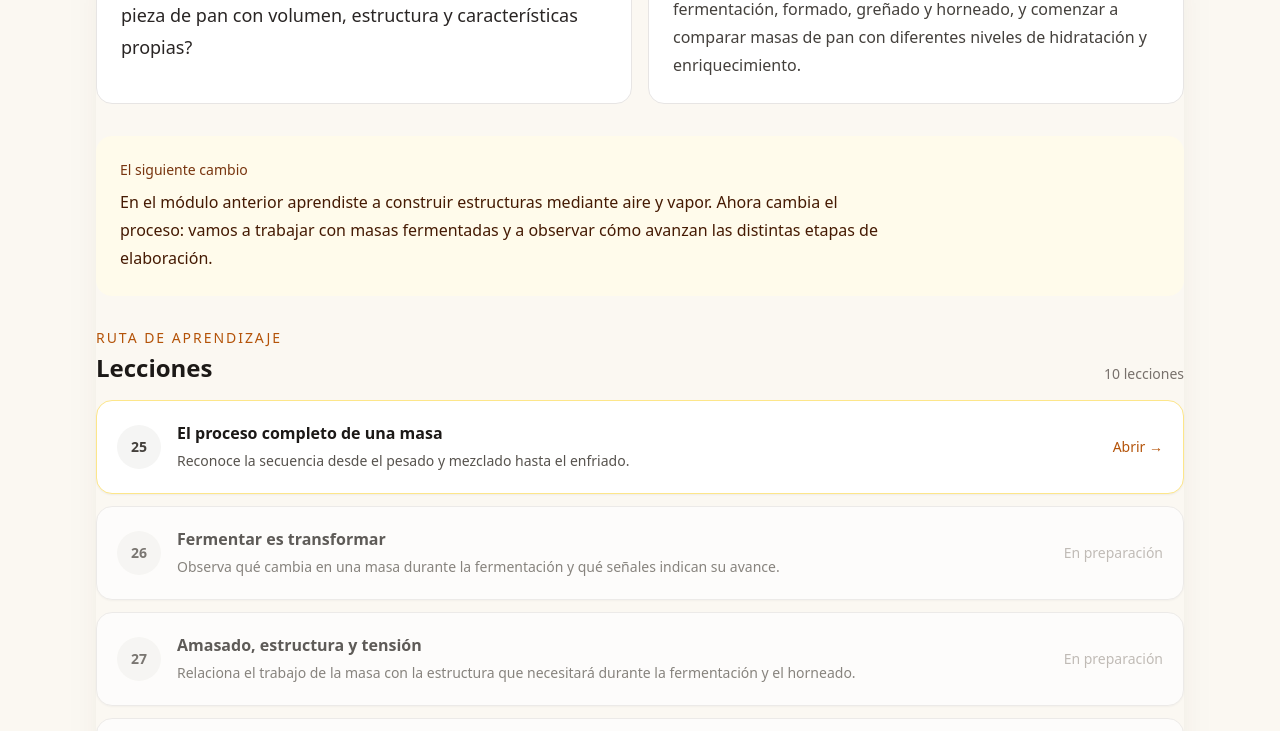
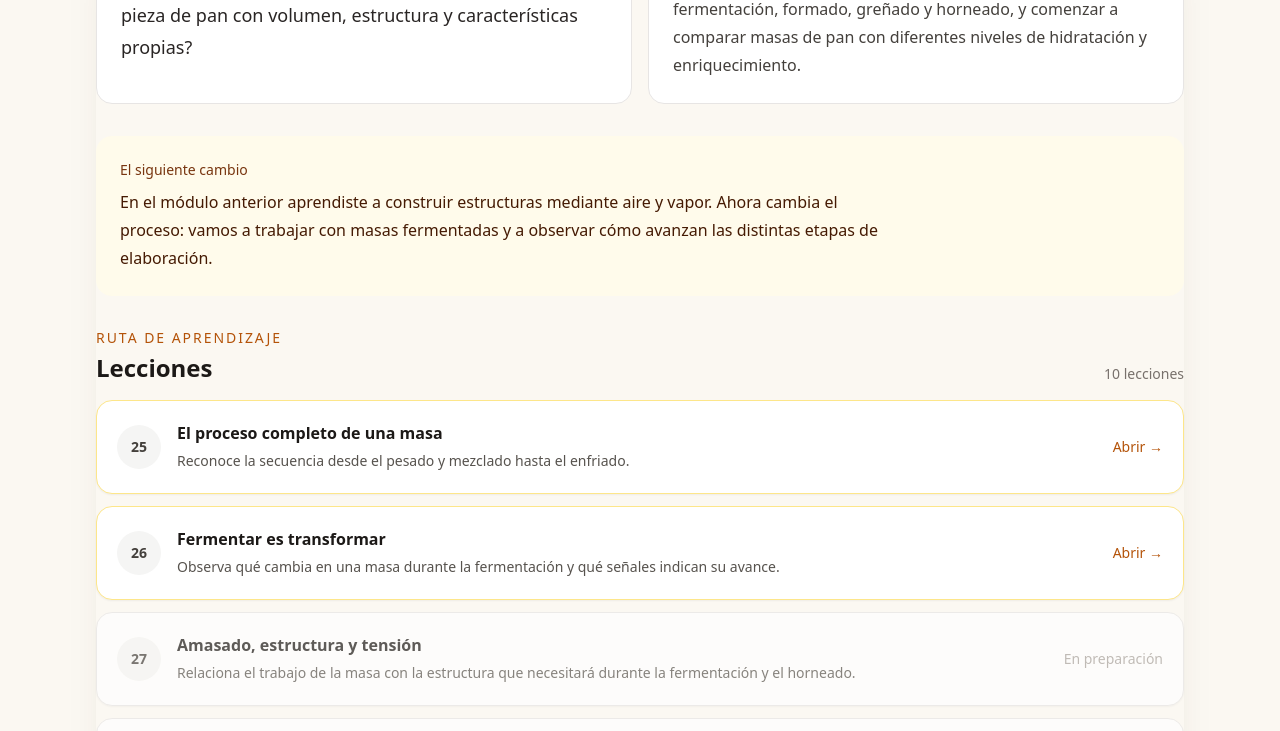
Before and after one commit to Drworm82/CursoPanadero, a Next.js app: page /modulo-4 in a window 1280 px wide. Shown: the part 381-1112 px from the top of the page. Built offline with nearby package versions, Linux system fonts and the light colour scheme; no server answers.

Commit message:
feat: open lesson 26 in module 4

```diff
--- a/pages/modulo-4.js
+++ b/pages/modulo-4.js
@@ -9,7 +9,7 @@ const module = {
 
 const lessons = [
   ['25', 'El proceso completo de una masa', 'Reconoce la secuencia desde el pesado y mezclado hasta el enfriado.', '/leccion-el-proceso-completo-de-una-masa'],
-  ['26', 'Fermentar es transformar', 'Observa qué cambia en una masa durante la fermentación y qué señales indican su avance.', '#'],
+  ['26', 'Fermentar es transformar', 'Observa qué cambia en una masa durante la fermentación y qué señales indican su avance.', '/leccion-fermentar-es-transformar'],
   ['27', 'Amasado, estructura y tensión', 'Relaciona el trabajo de la masa con la estructura que necesitará durante la fermentación y el horneado.', '#'],
   ['28', 'Baguette: estructura, formado y greñado', 'Aplica el proceso de panificación a una pieza donde el formado y el corte tienen un papel visible.', '#'],
   ['29', 'Focaccia: otra forma de entender la hidratación', 'Compara una masa de pan con un formato y manejo diferentes.', '#'],
```
